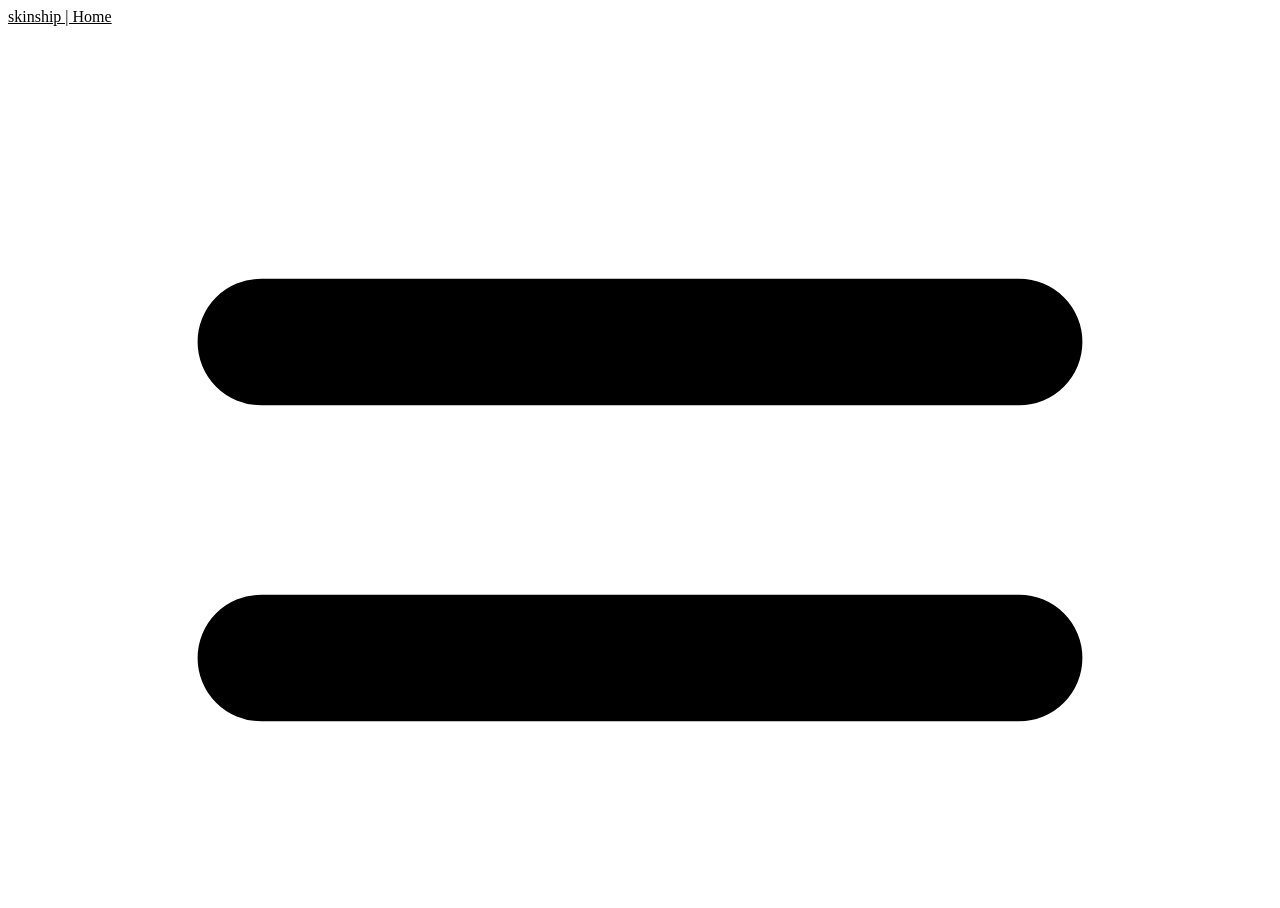
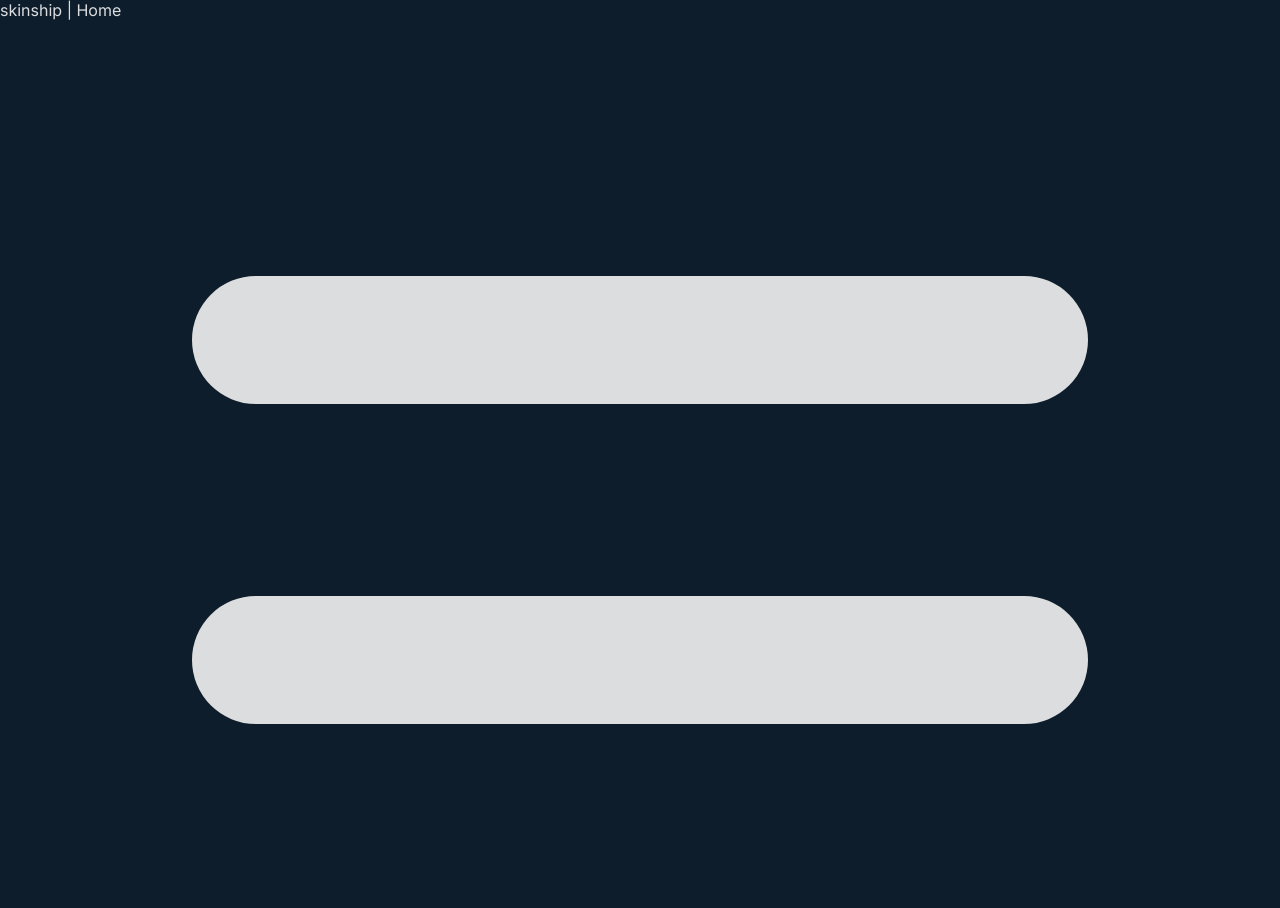
Before and after one commit to RockRoller01/skinninginfo, a Jekyll site: the page built from site/index.md, in a window 1280 px wide. Shown: the top 908 px of the page. Built offline with Jekyll 4.4.1, drawn with Linux system fonts in a browser that asks for light colours.

Commit message:
more css setup

```diff
--- /dev/null
+++ b/site/_sass/_html-overrides.scss
@@ -0,0 +1,22 @@
+* {
+    box-sizing: border-box;
+}
+
+body {
+    background-color: $background;
+    font-family: "Inter", sans-serif;
+    color: $text-colour;
+    margin: 0px;
+    width: 100%;
+    min-height: 100vh;
+    overflow-y: scroll;
+}
+
+a {
+    color: $accent-blue;
+    text-decoration: none;
+    transition: 100ms ease all;
+    &:hover {
+        color: $accent-yellow;
+    }
+}
--- a/site/_sass/main.scss
+++ b/site/_sass/main.scss
@@ -1,28 +1,12 @@
 @import "theme";
+@import "html-overrides";
 
 :root {
     --content-width: 1320px;
 }
 
-.author {
-    display: flex;
-    align-items: center;
-    font-weight: 700;
-    width: max-content;
-}
-.avatar {
-    border-radius: 100%;
-    background-color: $divider;
-}
-
 .icon {
     user-select: none;
-}
-
-.date {
-    color: $text-colour-muted;
-    font-size: 12px;
-    width: max-content;
 }
 
 .button {
@@ -52,84 +36,3 @@
         color: $text-colour;
     }
 }
-
-.dropdown-selector {
-    width: 100%;
-    display: flex;
-    align-items: center;
-    flex-direction: row !important;
-    background-color: $primary-80;
-    border-radius: $radius;
-    position: relative;
-    select {
-        cursor: pointer;
-        background: none;
-        background-color: inherit;
-        font-size: 14px;
-        color: $text-colour;
-        padding: 8px 19px 8px 4px;
-        border: none;
-        border-radius: inherit;
-        width: 100%;
-        appearance: none;
-        position: relative;
-        z-index: 1;
-        option {
-            background-color: inherit;
-        }
-    }
-    .icon {
-        position: absolute;
-        width: 20px;
-        height: 20px;
-        margin-right: 8px;
-        right: 0px;
-        z-index: 2;
-    }
-}
-
-/**
- * Skin listing
- */
-.skin-grid {
-    display: grid;
-    grid-template-columns: repeat(3, 1fr);
-    gap: $skin-grid-gap;
-}
-#skin-grid-results:empty {
-    display: none;
-}
-
-@media (max-width: 1320px) {
-    :root {
-        --content-width: 100vw;
-    }
-
-    main {
-        padding: 0px 16px;
-    }
-}
-
-@media (max-width: 900px) {
-    .skin-grid {
-        grid-template-columns: repeat(2, 1fr);
-    }
-}
-@media (max-width: 600px) {
-    .skin-grid {
-        grid-template-columns: repeat(1, 1fr);
-    }
-}
-
-/**
- * These 3 classes should NEVER be used for regular styling, these are only helper classes for JS
- */
-.hidden {
-    display: none !important;
-}
-.grid {
-    display: grid !important;
-}
-.flex {
-    display: flex !important;
-}
```
